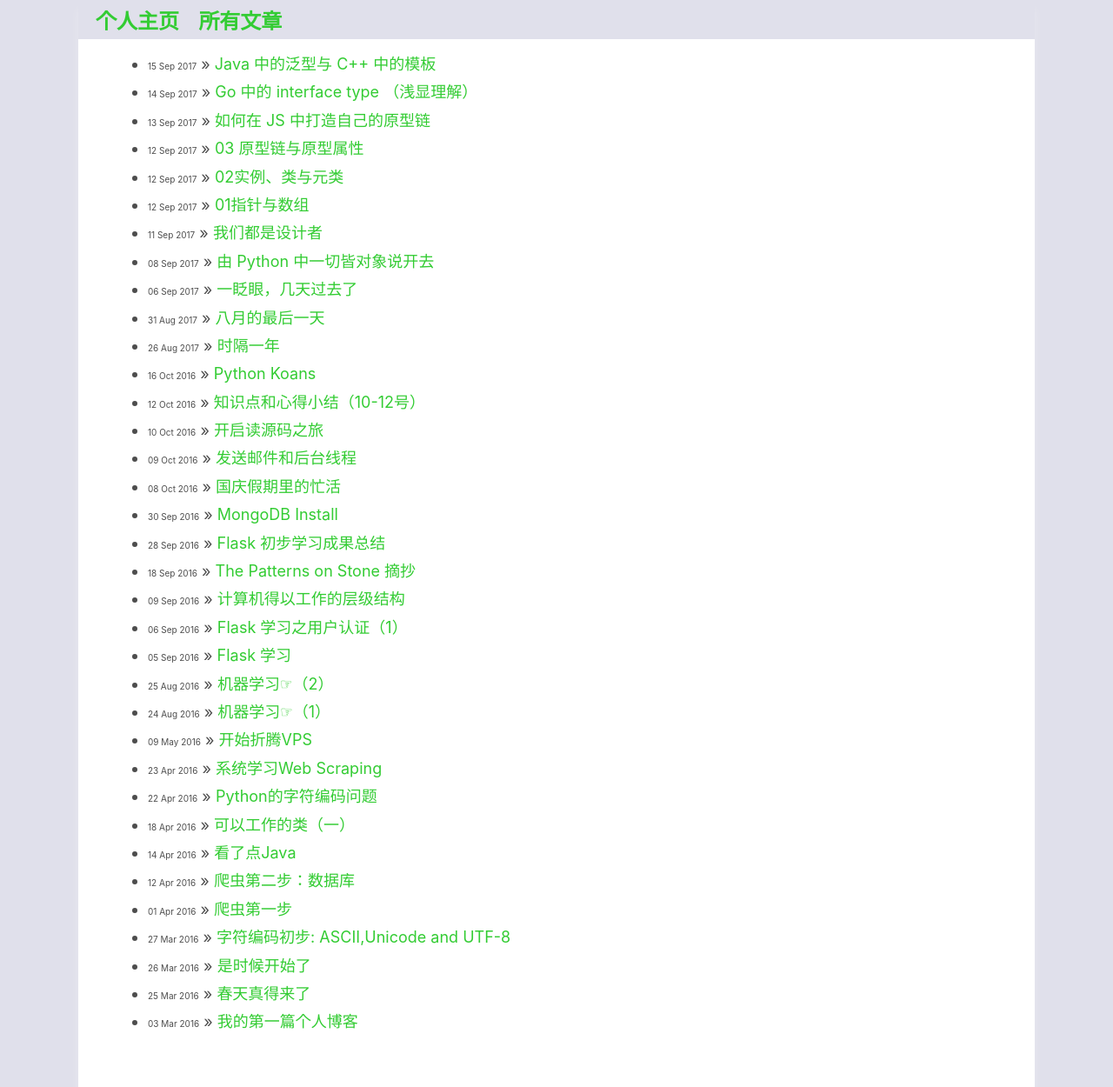
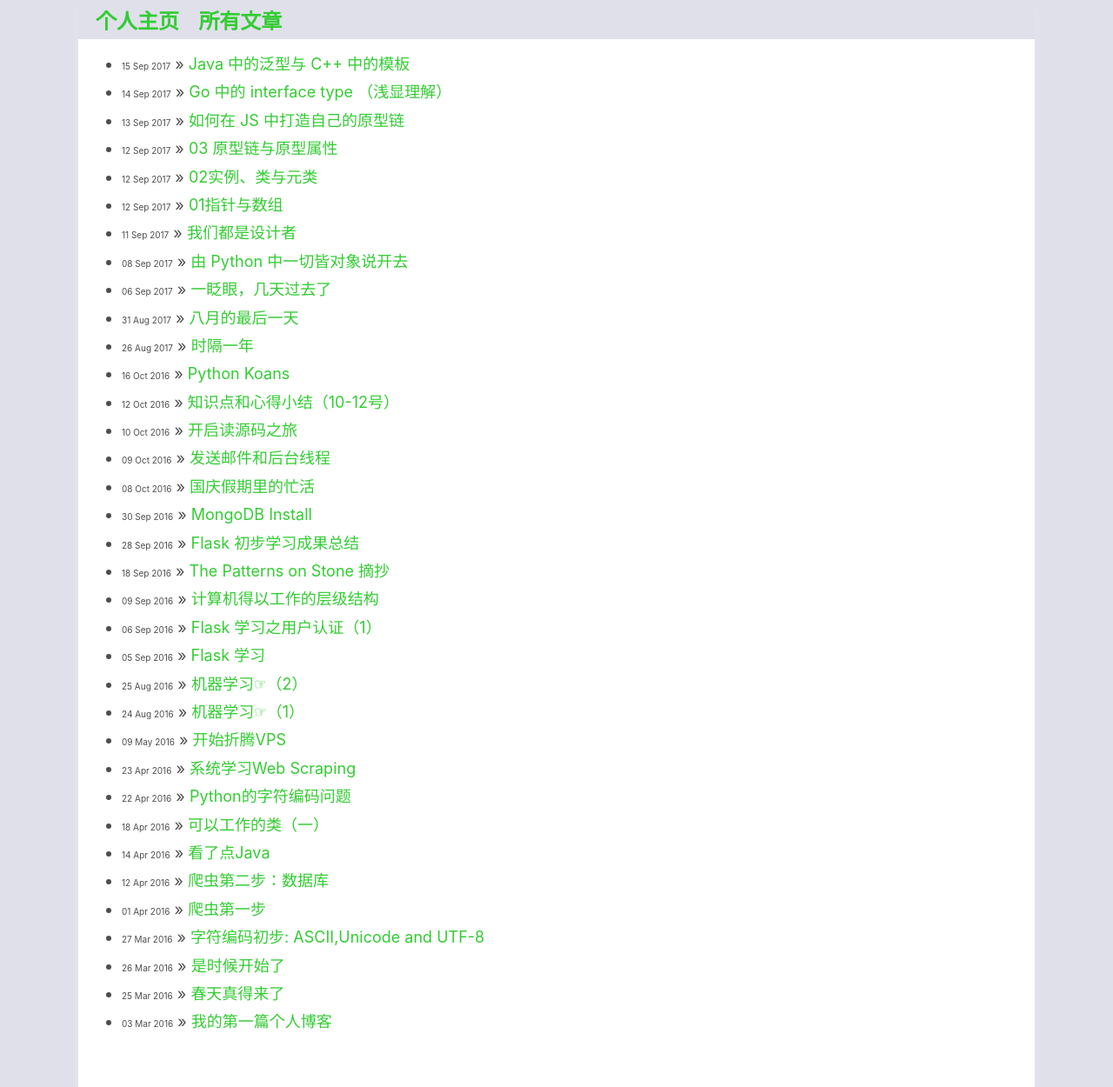
Before and after one commit to xxleyi/xxleyi.github.io, a Jekyll site: the page built from blog/index.html, in a window 1280 px wide and 1250 px high. Shown: the whole window at 87% size. Built offline with Jekyll 4.4.1, drawn with Linux system fonts in a browser that asks for light colours.

Commit message:
update the lookout.

```diff
--- a/blog/index.html
+++ b/blog/index.html
@@ -3,7 +3,7 @@ layout: post
 title: 博客列表
 ---
 
-	<ul id="posts" style="margin-left: 20px;">
+	<ul id="posts" style="margin-left: -10px;">
 	  {% for post in site.posts %}
 	    <li><span style="font-size: 10px;">{{ post.date | date_to_string }}</span> » <a href="{{ post.url }}" title="{{ post.title }}">{{ post.title }}</a></li>
 	  {% endfor %}
```
